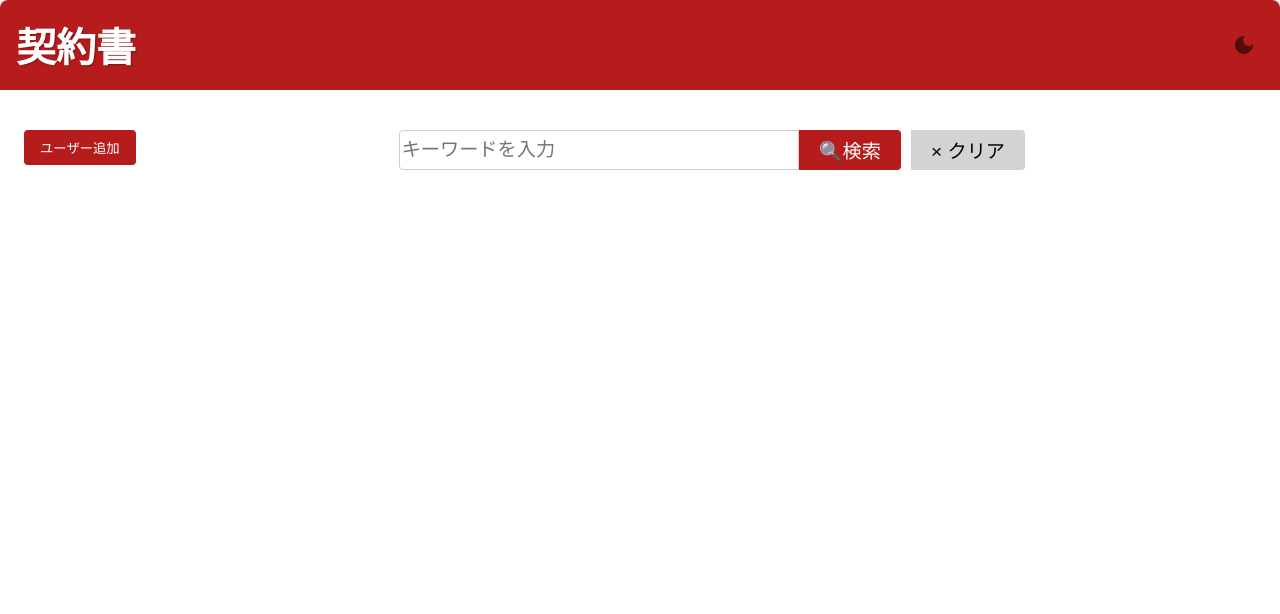
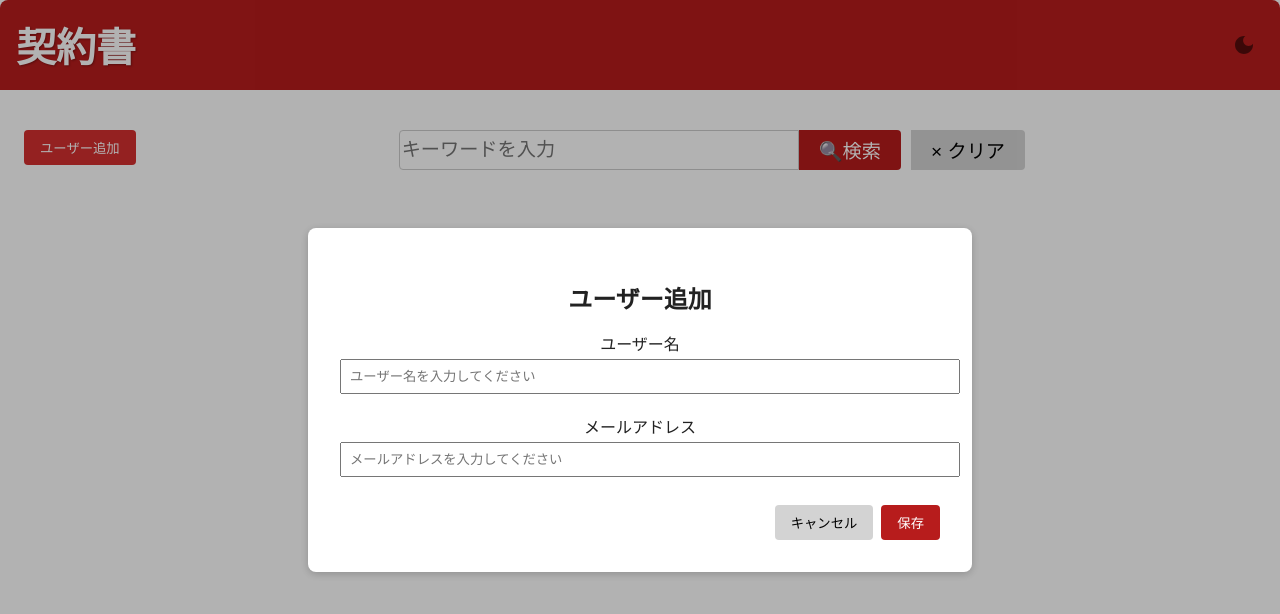
Before and after one commit to nau544/fcsslabo, a React (Create React App) app in the folder frontend/: page / in a window 1280 px wide. Both pictures are taken after a click on the button "ユーザー追加". Shown: the top 614 px of the page. Built offline with nearby package versions, Linux system fonts and the light colour scheme.

Commit message:
ユーザー追加フォーム実装

```diff
--- a/frontend/src/App.tsx
+++ b/frontend/src/App.tsx
@@ -22,9 +22,23 @@ const App: React.FC = () => {
         }
     }, [isDarkMode]);
 
-    // 追加ボタンのクリック処理
-    const handleAddClick = () => {
-        alert("追加ボタンがクリックされました！");
+    // ユーザー追加API
+    const handleUserAdd = async (user: { name: string; email: string }) => {
+        try {
+            const res = await fetch("http://localhost:8081/api/users", {
+                method: "POST",
+                headers: { "Content-Type": "application/json" },
+                body: JSON.stringify(user),
+            });
+            if (res.ok) {
+                alert("ユーザーを追加しました！");
+                // 必要なら一覧の再取得など
+            } else {
+                alert("追加に失敗しました");
+            }
+        } catch (err) {
+            alert("通信エラー");
+        }
     };
 
     return (
@@ -39,7 +53,7 @@ const App: React.FC = () => {
             {/* ここで赤い帯の下、左端に追加ボタンを配置 */}
             <div style={{ display: "flex", alignItems: "flex-start" }}>
                 <div style={{ margin: "24px 0 0 24px" }}>
-                    <AddButton onClick={handleAddClick} />
+                    <AddButton onUserAdd={handleUserAdd} />
                 </div>
                 {/* 右側に既存の検索やコンテンツ */}
                 <div style={{ flex: 1 }}>
--- a/frontend/src/components/AddButton.tsx
+++ b/frontend/src/components/AddButton.tsx
@@ -1,13 +1,52 @@
-import React from "react";
+import React, { useState } from "react";
 
 type AddButtonProps = {
-  onClick: () => void;
+  onUserAdd?: (user: { name: string; email: string }) => void;
 };
 
-const AddButton: React.FC<AddButtonProps> = ({ onClick }) => (
+const AddButton: React.FC<AddButtonProps> = ({ onUserAdd }) => {
+  const [open, setOpen] = useState(false);
+  const [name, setName] = useState("");
+  const [email, setEmail] = useState("");
+  const [error, setError] = useState<string | null>(null);
+
+  const handleOpen = () => setOpen(true);
+  const handleClose = () => {
+    setOpen(false);
+    setName("");
+    setEmail("");
+    setError(null);
+  };
+
+  // メールアドレスの簡易バリデーション
+  const isValidEmail = (value: string) =>
+    /^[^\s@]+@[^\s@]+\.[^\s@]+$/.test(value);
+
+  const handleSave = () => {
+    if (!name.trim()) {
+      setError("ユーザー名を入力してください。");
+      return;
+    }
+    if (!email.trim()) {
+      setError("メールアドレスを入力してください。");
+      return;
+    }
+    if (!isValidEmail(email)) {
+      setError("正しいメールアドレス形式で入力してください。");
+      return;
+    }
+    setError(null);
+    if (onUserAdd) {
+      onUserAdd({ name, email });
+    }
+    handleClose();
+  };
+
+  return (
+    <>
       <button
         style={{
-      backgroundColor: "#b71c1c",
+          backgroundColor: "#d32f2f",
           color: "white",
           border: "none",
           borderRadius: "4px",
@@ -15,10 +54,98 @@ const AddButton: React.FC<AddButtonProps> = ({ onClick }) => (
           marginRight: "8px",
           cursor: "pointer"
         }}
-    onClick={onClick}
+        onClick={handleOpen}
       >
         ユーザー追加
       </button>
+
+      {open && (
+        <div
+          style={{
+            position: "fixed",
+            top: 0,
+            left: 0,
+            width: "100vw",
+            height: "100vh",
+            background: "rgba(0,0,0,0.3)",
+            display: "flex",
+            alignItems: "center",
+            justifyContent: "center",
+            zIndex: 2000
+          }}
+        >
+          <div
+            style={{
+              background: "white",
+              padding: "32px",
+              borderRadius: "8px",
+              width: "600px", // ← ここを追加・修正
+              boxShadow: "0 2px 8px rgba(0,0,0,0.2)",
+              display: "flex",
+              flexDirection: "column",
+              alignItems: "stretch"
+            }}
+          >
+            <h2 style={{ marginBottom: "16px" }}>ユーザー追加</h2>
+            <label style={{ marginBottom: "8px" }}>
+              ユーザー名
+              <input
+                type="text"
+                value={name}
+                onChange={e => setName(e.target.value)}
+                style={{ width: "100%", marginTop: "4px", marginBottom: "12px", padding: "8px" }}
+                placeholder="ユーザー名を入力してください" // ← ここを追加
+              />
+            </label>
+            <label style={{ marginBottom: "16px" }}>
+              メールアドレス
+              <input
+                type="email"
+                value={email}
+                onChange={e => setEmail(e.target.value)}
+                style={{ width: "100%", marginTop: "4px", marginBottom: "12px", padding: "8px" }}
+                placeholder="メールアドレスを入力してください" // ← ここを追加
+              />
+            </label>
+            {/* エラーメッセージ表示 */}
+            {error && (
+              <div style={{ color: "red", marginBottom: "12px" }}>{error}</div>
+            )}
+            <div style={{ display: "flex", justifyContent: "flex-end", gap: "8px" }}>
+              <button
+                onClick={handleClose}
+                style={{
+                  background: "lightgray",
+                  color: "black",
+                  border: "none",
+                  borderRadius: "4px",
+                  padding: "8px 16px",
+                  cursor: "pointer"
+                }}
+              >
+                キャンセル
+              </button>
+              <button
+                onClick={handleSave}
+                style={{
+                  background: "#b71c1c",
+                  color: "white",
+                  border: "none",
+                  borderRadius: "4px",
+                  padding: "8px 16px",
+                  cursor: "pointer"
+                }}
+                // 入力が空欄のときはボタンを無効化
+                disabled={!name || !email}
+              >
+                保存
+              </button>
+            </div>
+          </div>
+        </div>
+      )}
+    </>
   );
+};
 
 export default AddButton;
```
Lines whose indentation alone changed are shown as unchanged.
